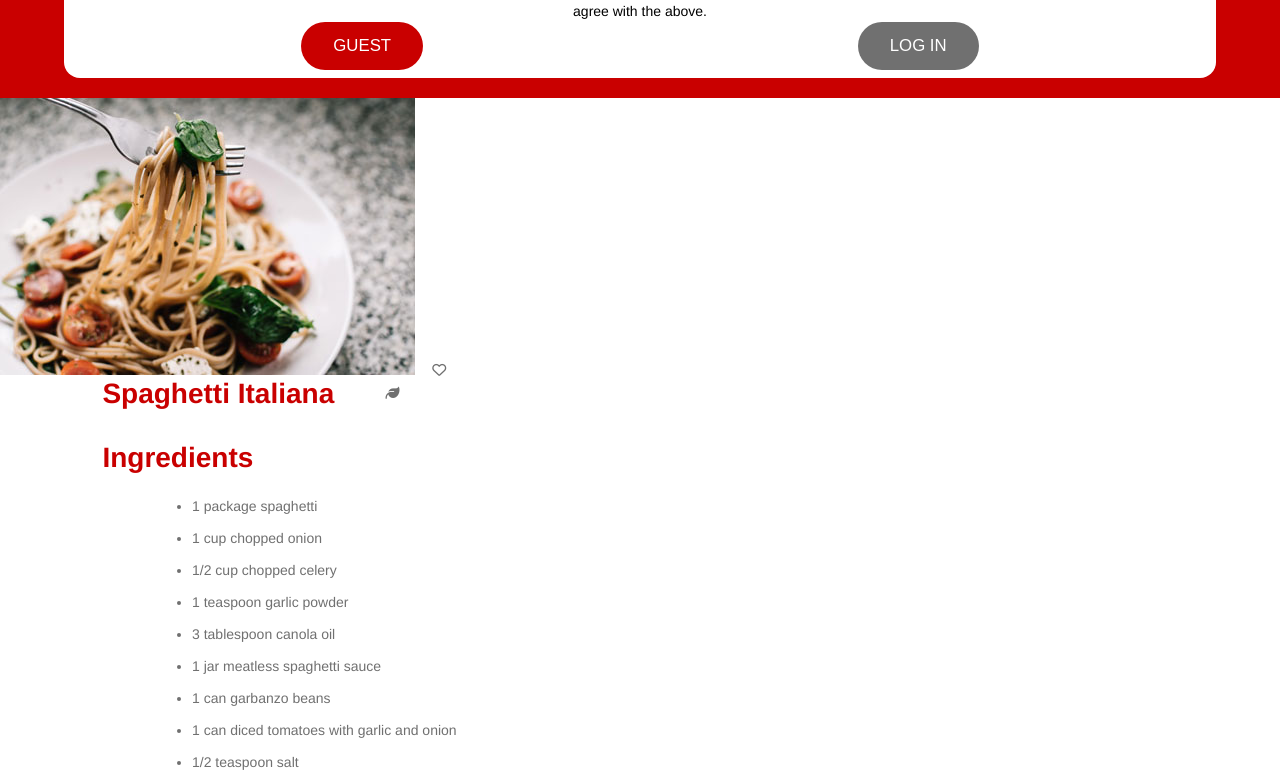
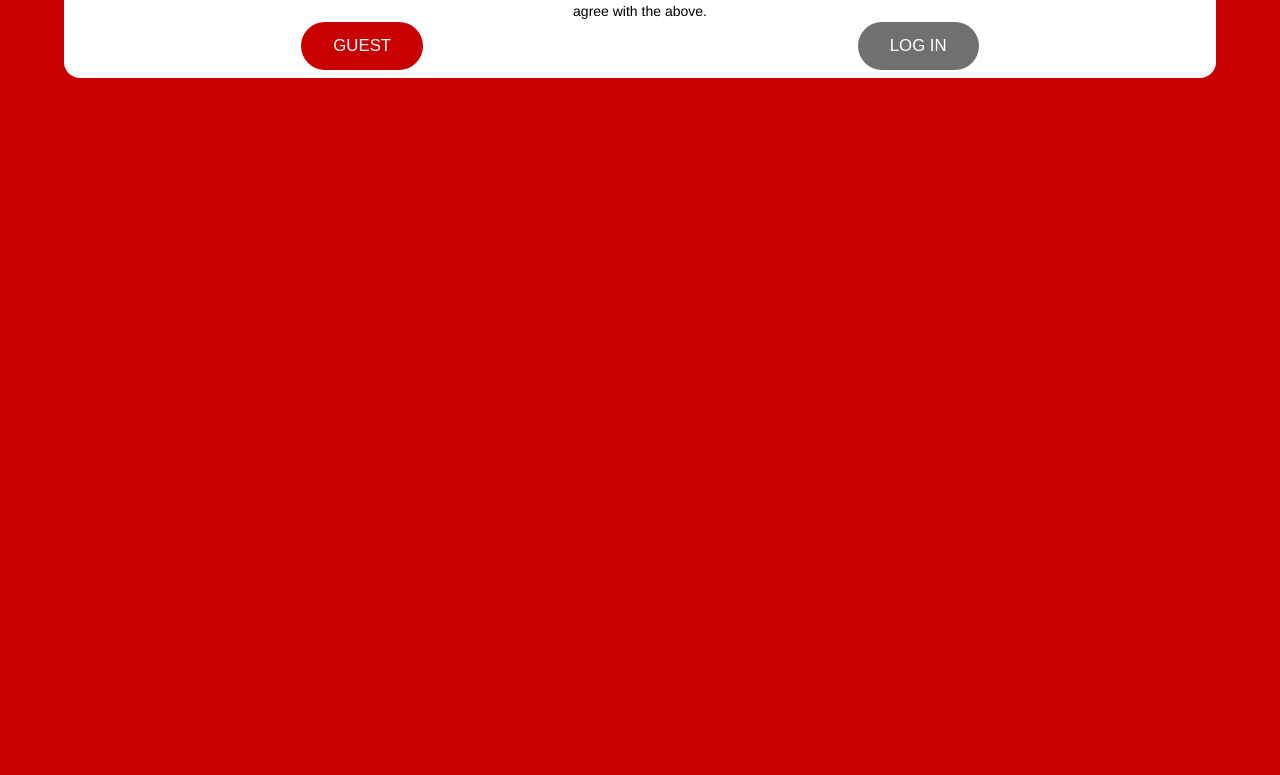
Before and after one commit to zsofia85/Diabetes_Association, a plain HTML site: page index.html in a window 1280 px wide. Shown: the part 625-1400 px from the top of the page. After the commit the page ends 800 px from the top, so only its background shows below. Drawn offline with Linux system fonts and the light colour scheme.

Commit message:
bug fix 'hidden' class

```diff
--- a/index.html
+++ b/index.html
@@ -64,7 +64,7 @@
 
 
     <!--Individual Recipe Section  -->
-    <section class="individual-recipe" class="hidden">
+    <section class="individual-recipe hidden">
         <div class="recipe_banner">
             <img src="assets/images/Spaghetti.jpg" alt="spaghetti">
             <i class="far fa-heart"></i>
```
